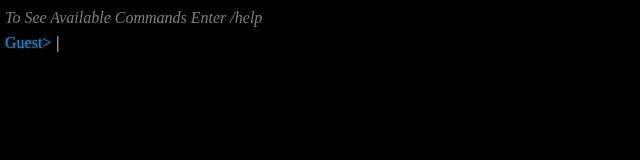
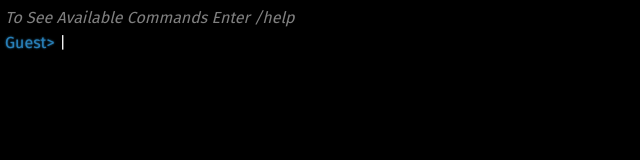
Before and after one commit to pmzi/webTerminal, a website built with webpack: page public/index.html in a window 1280 px wide. Shown: the full height of the page, 0-640 px from the left. Built offline with nearby package versions, Linux system fonts and the light colour scheme.

Commit message:
Font Family UnCommented

```diff
--- a/public/index.html
+++ b/public/index.html
@@ -6,7 +6,7 @@
 
     <!--Styles-->
 
-    <!--<link href="https://fonts.googleapis.com/css?family=Fira+Sans" rel="stylesheet">-->
+    <link href="https://fonts.googleapis.com/css?family=Fira+Sans" rel="stylesheet">
 
     <link rel="stylesheet" href="./assets/styles/styles.css" />
 
```
